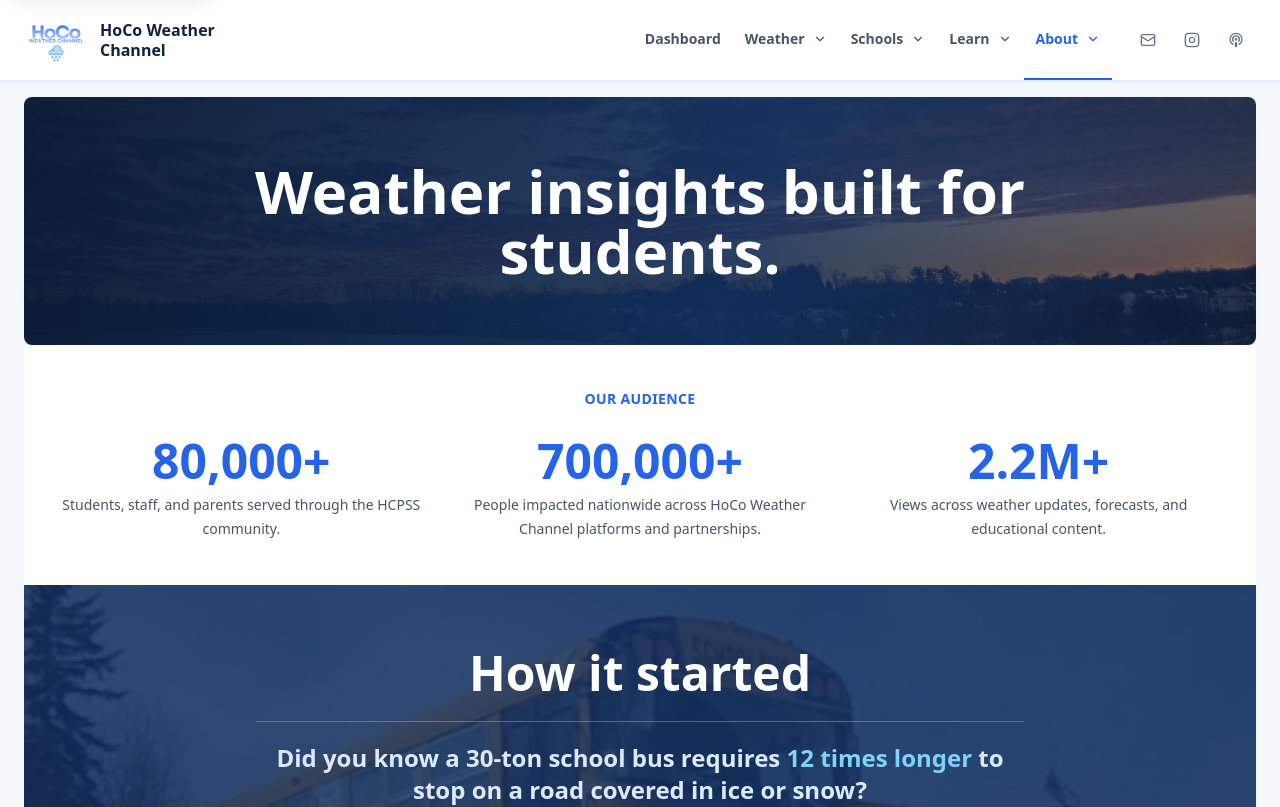
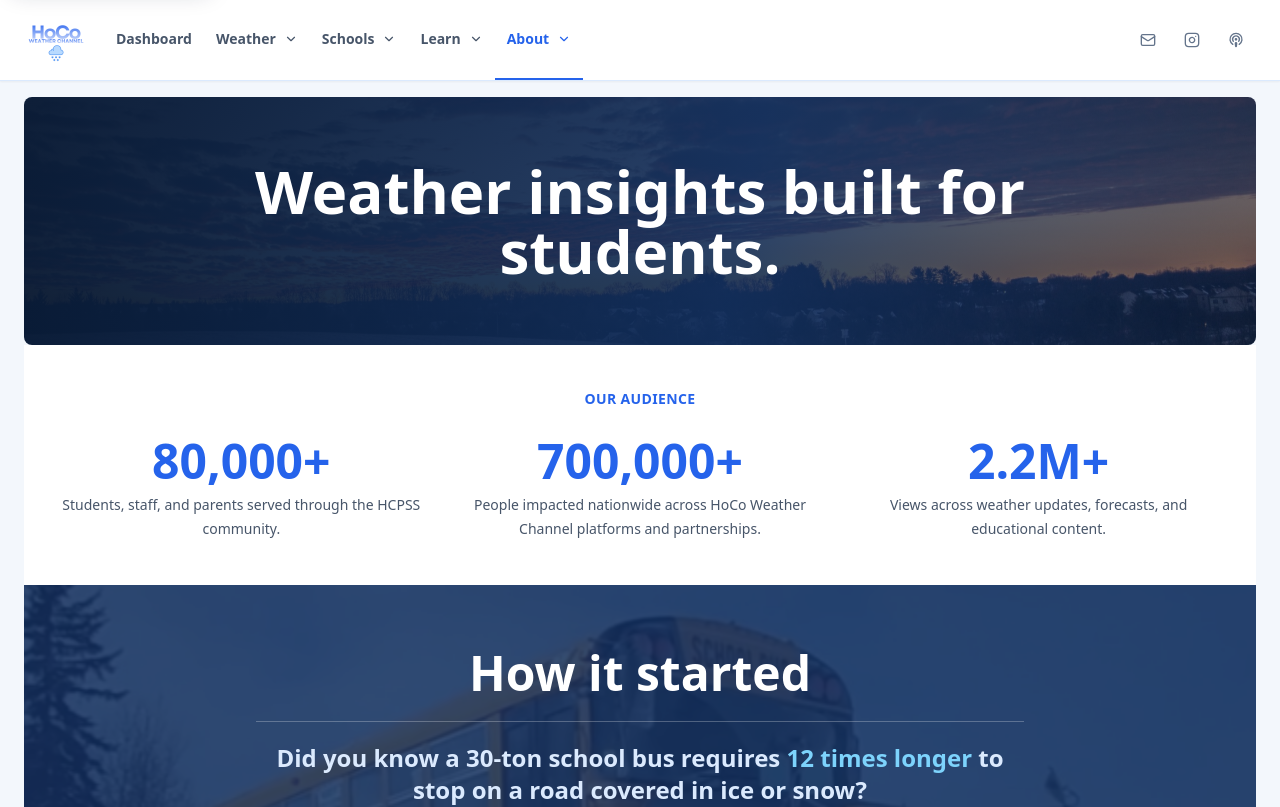
Before and after one commit to davidliu-2008/HoCoWX, a Next.js app: page /about in a window 1280 px wide. Shown: the top 807 px of the page. Built offline with nearby package versions, Linux system fonts and the light colour scheme.

Commit message:
Left align primary navigation

```diff
--- a/components/PageTabs.tsx
+++ b/components/PageTabs.tsx
@@ -96,9 +96,8 @@ export function PageTabs({ active }: { active: Tab }) {
   return (
     <nav className="sticky top-0 z-50 border-b border-blue-100 bg-white/95 shadow-sm backdrop-blur" aria-label="Main sections">
       <div className="mx-auto flex min-h-16 w-full max-w-[1440px] items-center gap-4 px-4 sm:px-6 lg:min-h-20">
-        <Link href={countyHref("/")} className="mr-auto flex shrink-0 items-center gap-3" aria-label="HoCo Weather Channel home">
+        <Link href={countyHref("/")} className="flex shrink-0 items-center" aria-label="HoCo Weather Channel home">
           <img src="/hoco-weather-channel-icon.png" alt="" className="h-14 w-14 shrink-0 object-contain lg:h-16 lg:w-16" />
-          <span className="hidden text-base font-black leading-tight text-ink sm:block">HoCo Weather<br />Channel</span>
         </Link>
 
         <div className="hidden items-stretch lg:flex">
@@ -152,7 +151,7 @@ export function PageTabs({ active }: { active: Tab }) {
           })}
         </div>
 
-        <div className="flex shrink-0 items-center gap-1">
+        <div className="ml-auto flex shrink-0 items-center gap-1">
           <a href="mailto:howardcountyweather@gmail.com" className="social-nav-button" aria-label="Email HoCo Weather Channel" title="Email"><Mail aria-hidden="true" className="h-4 w-4" /></a>
           <a href="https://www.instagram.com/hocoweatherchannel/?hl=en" target="_blank" rel="noreferrer" className="social-nav-button" aria-label="HoCo Weather Channel on Instagram (opens in a new tab)" title="Instagram"><Instagram aria-hidden="true" className="h-4 w-4" /></a>
           <a href="https://open.spotify.com/show/1lq3ulTfGtY46EsGSm6VXl?si=fbfb99f380c848d5" target="_blank" rel="noreferrer" className="social-nav-button" aria-label="HoCo Weather Channel podcast (opens in a new tab)" title="Podcast"><Podcast aria-hidden="true" className="h-4 w-4" /></a>
```
